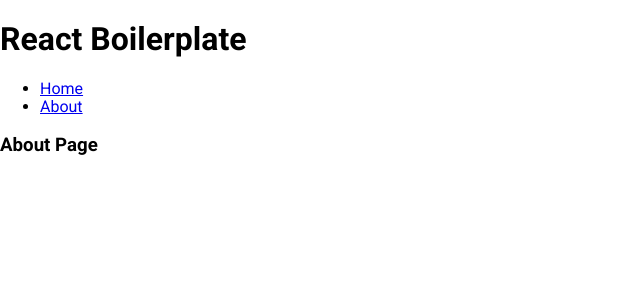
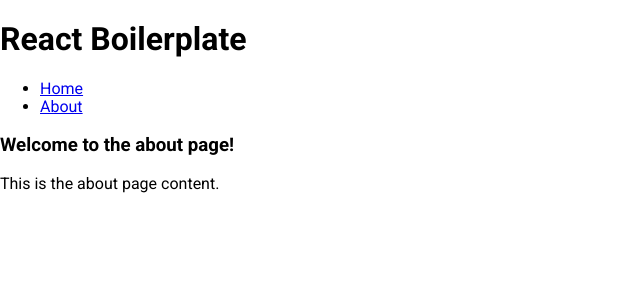
Before and after one commit to Ruivalim/react-boilerplate, a React (Vite) app: page /about in a window 1280 px wide. Shown: the top 300 px of the page, without its empty margins (0-640 px from the left). Built offline with nearby package versions, Linux system fonts and the light colour scheme.

Commit message:
Update package.json and add i18n support

```diff
--- a/package.json
+++ b/package.json
@@ -36,8 +36,11 @@
     "vite": "^5.0.11"
   },
   "dependencies": {
+    "i18next": "^23.7.16",
+    "i18next-browser-languagedetector": "^7.2.0",
     "react": "^18.2.0",
     "react-dom": "^18.2.0",
+    "react-i18next": "^14.0.0",
     "react-router-dom": "^6.21.1"
   }
 }
--- /dev/null
+++ b/public/locales/en.json
@@ -0,0 +1,19 @@
+{
+	"menu": {
+		"home": "Home",
+		"about": "About"
+	},
+	"pages": {
+		"home": {
+			"welcome": "Welcome to the home page!",
+			"content": "This is the home page content."
+		},
+		"about": {
+			"welcome": "Welcome to the about page!",
+			"content": "This is the about page content."
+		},
+		"error": {
+			"message": "Sorry, an unexpected error has occurred."
+		}
+	}
+}
--- /dev/null
+++ b/public/locales/pt.json
@@ -0,0 +1,19 @@
+{
+	"menu": {
+		"home": "Inicio",
+		"about": "Sobre"
+	},
+	"pages": {
+		"home": {
+			"welcome": "Bem vindo à página inicial!",
+			"content": "Este é o conteúdo da página inicial."
+		},
+		"about": {
+			"welcome": "Bem vindo à página sobre!",
+			"content": "Este é o conteúdo da página sobre."
+		},
+		"error": {
+			"message": "Desculpe, um erro inesperado ocorreu."
+		}
+	}
+}
--- a/src/components/Header.tsx
+++ b/src/components/Header.tsx
@@ -1,3 +1,4 @@
+import { t } from 'i18next';
 import React from 'react';
 import { Link } from 'react-router-dom';
 
@@ -8,10 +9,10 @@ export default function About() {
 			<nav>
 				<ul>
 					<li>
-						<Link to="/">Home</Link>
+						<Link to="/">{t('menu.home')}</Link>
 					</li>
 					<li>
-						<Link to="/about">About</Link>
+						<Link to="/about">{t('menu.about')}</Link>
 					</li>
 				</ul>
 			</nav>
--- /dev/null
+++ b/src/i18n.ts
@@ -0,0 +1,26 @@
+import i18n from 'i18next';
+import { initReactI18next } from 'react-i18next';
+import detector from 'i18next-browser-languagedetector';
+
+import translationEN from '../public/locales/en.json';
+import translationPT from '../public/locales/pt.json';
+
+i18n
+	.use(detector)
+	.use(initReactI18next)
+	.init({
+		resources: {
+			en: {
+				translation: translationEN,
+			},
+			pt: {
+				translation: translationPT,
+			},
+		},
+		fallbackLng: 'en',
+		interpolation: {
+			escapeValue: false,
+		},
+	});
+
+export default i18n;
--- a/src/index.tsx
+++ b/src/index.tsx
@@ -2,5 +2,6 @@ import React from 'react';
 import ReactDOM from 'react-dom';
 
 import App from './App';
+import './i18n';
 
 ReactDOM.render(<App />, document.getElementById('root'));
--- a/src/pages/About/index.tsx
+++ b/src/pages/About/index.tsx
@@ -1,9 +1,11 @@
+import { t } from 'i18next';
 import React from 'react';
 
 export default function About() {
 	return (
 		<>
-			<h3>About Page</h3>
+			<h3>{t('pages.about.welcome')}</h3>
+			<p>{t('pages.about.content')}</p>
 		</>
 	);
 }
--- a/src/pages/Error/index.tsx
+++ b/src/pages/Error/index.tsx
@@ -2,6 +2,7 @@ import React from 'react';
 import { useRouteError } from 'react-router-dom';
 import { error_page } from './styles.module.scss';
 import { Link } from 'react-router-dom';
+import { t } from 'i18next';
 
 export default function ErrorPage() {
 	const error = useRouteError();
@@ -10,12 +11,12 @@ export default function ErrorPage() {
 		<section className={error_page}>
 			<div>
 				<h1>Oops!</h1>
-				<h2>Sorry, an unexpected error has occurred.</h2>
+				<h2>{t('pages.error.message')}</h2>
 				<h2>
 					<i>{error.statusText || error.message}</i>
 				</h2>
 				<Link to="/">
-					<button>Home</button>
+					<button>{t('menu.home')}</button>
 				</Link>
 			</div>
 		</section>
--- a/src/pages/Home/index.tsx
+++ b/src/pages/Home/index.tsx
@@ -1,5 +1,11 @@
+import { t } from 'i18next';
 import React from 'react';
 
 export default function Home() {
-	return <h3>Home Page</h3>;
+	return (
+		<>
+			<h3>{t('pages.home.welcome')}</h3>
+			<p>{t('pages.home.content')}</p>
+		</>
+	);
 }
```
Also changed, not shown: 1 other file (tests, documents, lock files or other folders). Lines whose indentation alone changed are shown as unchanged.
